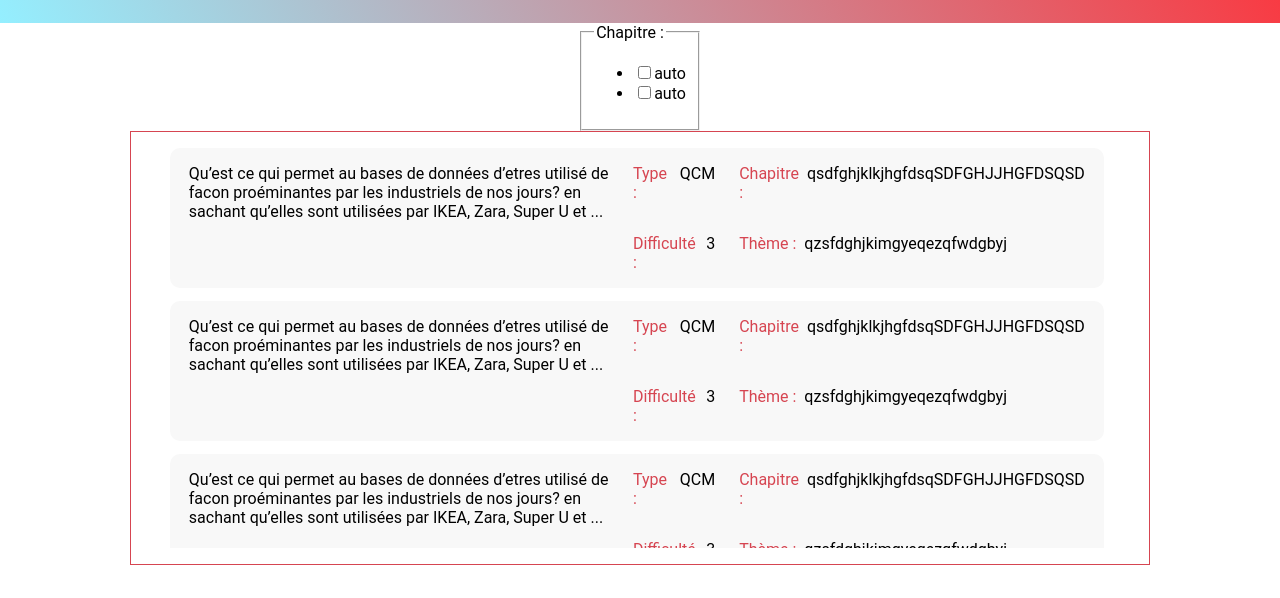
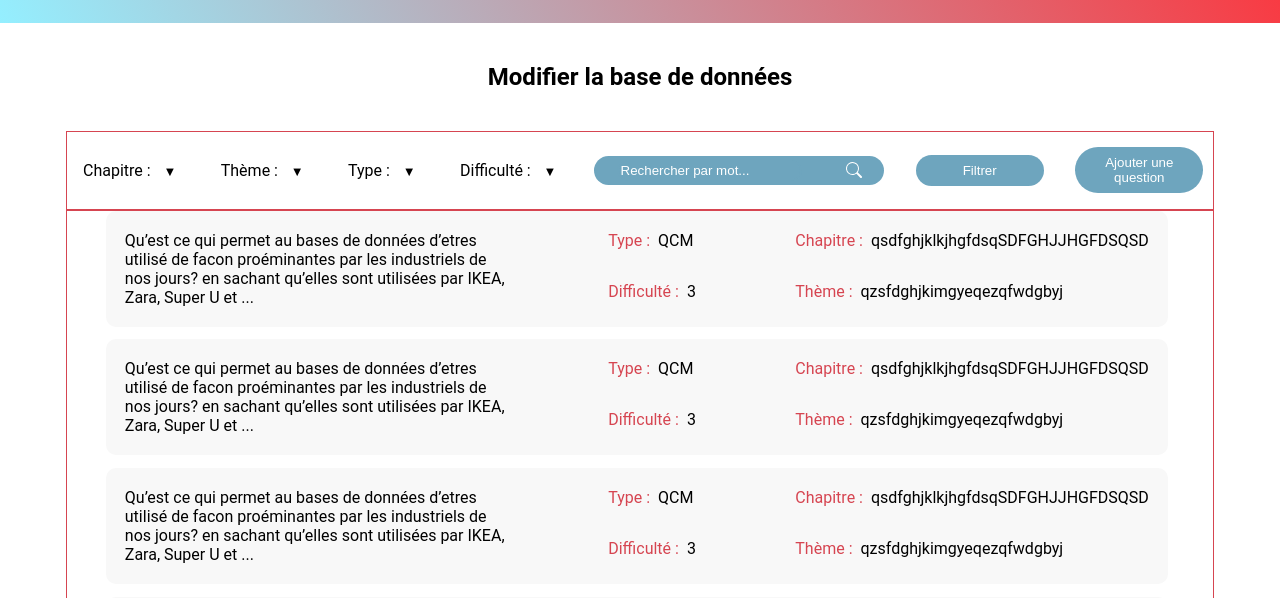
Before and after one commit to AgatheDrmy/projet_m1, a plain HTML site: page html/modif_data.html in a window 1280 px wide. Shown: the part 84-682 px from the top of the page. Drawn offline with Linux system fonts and the light colour scheme.

Commit message:
fix, add : modif bdd, popup bdd

```diff
--- a/assets/CSS/style_m_d.css
+++ b/assets/CSS/style_m_d.css
@@ -1,6 +1,139 @@
 html{
     overflow: unset;
 }
+
+
+
+
+
+h2{
+  text-align: center;
+  margin-top: 5vh;
+  margin-bottom: 5vh;
+
+}
+
+
+div.entete{
+  width: 89.5vw;
+  display: flex;
+  flex-direction: row;
+  justify-content: space-around;
+  align-items: center;
+  column-gap: 1vw;
+  border-style: solid;
+  border-width: 1px;
+  border-color: #D64551;
+}
+
+details {
+  border: none;
+  display: inline-flex;
+  flex-direction: column;
+  padding-top: 1vh;
+  padding-bottom: 1vh;
+  padding-left: 0.5vw;
+  padding-right: 0.5vw;
+}
+
+details summary::marker {
+  display: none;
+  font-size: 0;
+}
+
+details summary::-webkit-details-marker {
+  display: none;
+  font-size: 0;
+}
+
+details summary::after {
+  content: "\25BC";
+  display: inline-block;
+  font-size: small;
+  margin-left: 1vw;
+  position: relative;
+  transition: transform 0.25s;
+}
+
+details[open] summary {
+  margin-bottom: 1vh;
+}
+
+details[open] summary::after {
+  transform: rotate(180deg);
+}
+
+fieldset {
+  border: 0;
+  padding: 0;
+  width: 100%;
+}
+
+ul {
+  list-style: none;
+  margin: 0;
+  padding: 0;
+}
+
+ul li {
+  border-radius: 3px;
+  margin: 0;
+  padding: 4px 2px;
+}
+
+ul li:hover {
+  background: #F8F8F8;
+}
+
+
+
+div.search-button{
+  width: 22vw;
+  margin-top: 3vh;
+  margin-bottom: 3vh;
+  padding: 0.5vh;
+  border-radius: 30px;
+  background-color: #6EA5BE;
+  display: flex;
+  flex-direction: row;
+  justify-content: space-around;
+  column-gap: 1vh;
+  align-items: center;
+}
+
+input[type="search"]{
+  border-style: solid;
+  border-radius: 30px;
+  border-color: #6EA5BE;
+  background-color: #6EA5BE;
+  color:#ffffff;
+}
+
+input[type="search"]:focus{
+  outline: none;
+}
+
+input[type="search"]::placeholder{
+  color:#ffffff;
+}
+
+.img_search{
+  color: #ffffff;
+}
+
+button{
+  width: 10vw;
+  padding-top: 1vh;
+  padding-bottom: 1vh;
+  border-radius: 30px;
+  background: #6EA5BE;
+  border: none;
+  color:#ffffff;
+}
+
+
+
+
 
 div.tab-question{
   display: flex;
@@ -18,11 +151,11 @@ div.contenu{
 }
 
 .contenu ul{
-    width: 75vw;
+  width: 85vw;
   height: 50vh;
   display: flex;
   flex-direction: column;
-    justify-content: space-evenly;
+  justify-content: space-around;
   row-gap: 1vw;
   align-items: center;
   margin-right: 0.5vw;
@@ -35,12 +168,11 @@ div.contenu{
 
 .contenu .list-item li{
 list-style: none;
-    width: 70vw;
+width: 80vw;
 background-color: #F8F8F8;
 border-radius: 10px;
 padding-left: 1.5vw;
 padding-right: 1.5vw;
-
 display: flex;
 flex-direction: row;
 justify-content: space-between;
@@ -53,13 +185,52 @@ div.param-question div{
 flex-direction: row;
 justify-content: start;
 column-gap: 1vh;
-
 }
 
 .enonce-question{
-    width: 35vw;
+width: 30vw;
 }
 
 p.nom{
 color: #D64551;
 }
+
+
+
+
+
+
+
+.modal {
+  display: none; /* Hidden by default */
+  position: fixed; /* Stay in place */
+  z-index: 1; /* Sit on top */
+  padding-top: 100px; /* Location of the box */
+  left: 0;
+  top: 0;
+  width: 100%; /* Full width */
+  height: 100%; /* Full height */
+  overflow: auto; /* Enable scroll if needed */
+  background-color: rgb(0,0,0); /* Fallback color */
+  background-color: rgba(0,0,0,0.4); /* Black w/ opacity */
+}
+
+.modal-content {
+  background-color: #fefefe;
+  margin: auto;
+  padding: 20px;
+  border: 1px solid #888;
+  width: 80%;
+}
+
+.close-mine{
+  color:#D64551;
+  float: right;
+  font-size: 28px;
+  font-weight: bold;
+}
+
+.modal p{
+  text-align: center;
+
+}
--- /dev/null
+++ b/assets/Js/modif_data.js
@@ -0,0 +1,33 @@
+
+
+
+// Get the modal
+var modal = document.getElementById("myModal");
+
+
+// Get the button that opens the modal
+var btn = document.getElementById("myBtn");
+
+
+// Get the <span> element that closes the modal
+var span = document.getElementsByClassName("close-mine")[0];
+
+
+// When the user clicks the button, open the modal
+btn.onclick = function() {
+    modal.style.display = "block";
+}
+
+
+// When the user clicks on <span> (x), close the modal
+span.onclick = function() {
+modal.style.display = "none";
+}
+
+
+// When the user clicks anywhere outside of the modal, close it
+window.onclick = function(event) {
+    if (event.target == modal) {
+      modal.style.display = "none";
+    }
+}
--- a/html/modif_data.html
+++ b/html/modif_data.html
@@ -12,6 +12,9 @@
     <!--CSS-->
     <link rel="stylesheet" href="../assets/CSS/navbar.css">
     <link rel="stylesheet" href="../assets/css/style_m_d.css">
+
+    <!--JS-->
+    <script src="../assets/Js/modif_data.js" defer></script>
 
 </head>
 
@@ -30,23 +33,59 @@
     </header>
 
     <main>
+        <h2 class="titre">Modifier la base de données</h2>
         <div class="tab-question">
-            <div class="entête">
-                <div class="chapitre">
-                    <form>
+            <div class="entete">
+                <details>
+                    <summary>Chapitre :</summary>
                         <fieldset>
-                            <legend>Chapitre :</legend>
                             <ul>
                                 <li><input type="checkbox"><label>auto</label></li>
                                 <li><input type="checkbox"><label>auto</label></li>
                             </ul>
                         </fieldset>
-                    </form>
+                </details>
+                <details>
+                    <summary>Thème :</summary>
+                        <fieldset>
+                            <ul>
+                                <li><input type="checkbox"><label>auto</label></li>
+                                <li><input type="checkbox"><label>auto</label></li>
+                            </ul>
+                        </fieldset>
+                </details>
+                <details>
+                    <summary>Type :</summary>
+                        <fieldset>
+                            <ul>
+                                <li><input type="checkbox"><label>auto</label></li>
+                                <li><input type="checkbox"><label>auto</label></li>
+                            </ul>
+                        </fieldset>
+                </details>
+                <details>
+                    <summary>Difficulté :</summary>
+                        <fieldset>
+                            <ul>
+                                <li><input type="checkbox"><label>auto</label></li>
+                                <li><input type="checkbox"><label>auto</label></li>
+                            </ul>
+                        </fieldset>
+                </details>
+                <div class="search-button">
+                    <input type="search" id="site-search" placeholder="Rechercher par mot..." />
+                    <svg xmlns="http://www.w3.org/2000/svg" width="16" height="16" fill="white" class="bi bi-search" viewBox="0 0 16 16">
+                        <path d="M11.742 10.344a6.5 6.5 0 1 0-1.397 1.398h-.001q.044.06.098.115l3.85 3.85a1 1 0 0 0 1.415-1.414l-3.85-3.85a1 1 0 0 0-.115-.1zM12 6.5a5.5 5.5 0 1 1-11 0 5.5 5.5 0 0 1 11 0"/>
+                    </svg>
                 </div>
+                <button>Filtrer</button>
+                <button>Ajouter une question</button>
             </div>
+
 
             <div class="contenu">
                 <ul class="list-item">
+                    <a class="question-card" id="myBtn">
                         <li>
                             <p class="enonce-question">Qu’est ce qui permet au bases de données d’etres utilisé de facon proéminantes par les industriels de nos jours? en sachant qu’elles sont utilisées par IKEA, Zara, Super U et ...</p>
                             <div class="param-question">
@@ -71,6 +110,7 @@
                                 </div>
                             </div>
                         </li>
+                    </a>
                     <li>
                         <p class="enonce-question">Qu’est ce qui permet au bases de données d’etres utilisé de facon proéminantes par les industriels de nos jours? en sachant qu’elles sont utilisées par IKEA, Zara, Super U et ...</p>
                         <div class="param-question">
@@ -268,6 +308,14 @@
         </div>
     </main>
 
+    <div id="myModal" class="modal">
+        <div class="modal-content">
+            <span class="close-mine">&times;</span>
+            <p>Modifier la question</p>
+
+        </div>
+    </div>
+
 </body>
 
 
```
Also changed, not shown: assets/svg/chevron-down.svg (added), assets/svg/search.svg (added). Lines whose indentation alone changed are shown as unchanged.
